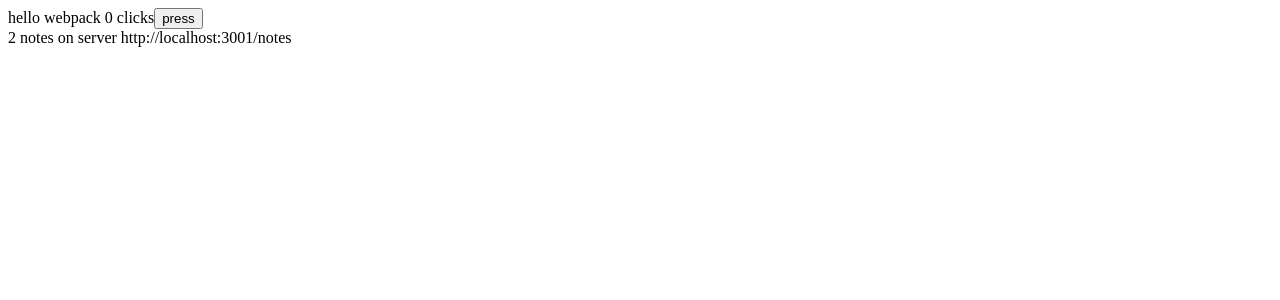
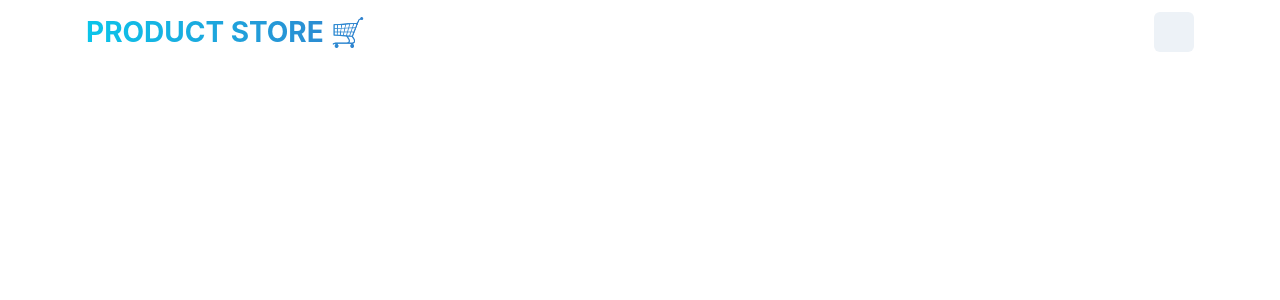
Before and after one commit to Sprou-t/shopHope, a React app: page /create in a window 1280 px wide. Shown: the top 300 px of the page. Built offline with nearby package versions, Linux system fonts and the light colour scheme; data requests are answered from the project's data file.

Commit message:
have not finish Navbar component

```diff
--- a/package.json
+++ b/package.json
@@ -15,14 +15,19 @@
   "license": "ISC",
   "description": "",
   "dependencies": {
+    "@chakra-ui/react": "^2.8.2",
+    "@emotion/react": "^11.13.3",
+    "@emotion/styled": "^11.13.0",
     "axios": "^1.7.7",
     "core-js": "^3.38.1",
     "dotenv": "^16.4.5",
     "express": "^4.21.0",
+    "framer-motion": "^11.5.4",
     "mongoose": "^8.6.2",
     "promise-polyfill": "^8.3.0",
     "react": "^18.3.1",
     "react-dom": "^18.3.1",
+    "react-router-dom": "^6.26.2",
     "regenerator-runtime": "^0.14.1"
   },
   "devDependencies": {
--- a/src/App.js
+++ b/src/App.js
@@ -1,38 +1,22 @@
 import React, { useState, useEffect } from 'react'
 import './index.css'
 import axios from 'axios'
-
-const useNotes = (url) => {
-  const [notes, setNotes] = useState([])
-  useEffect(() => {
-    axios.get(url).then(response => {
-      setNotes(response.data)
-    })
-  }, [url])
-  return notes
-}
+import { Box } from '@chakra-ui/react'
+import { Route, Routes } from 'react-router-dom'
+import CreatePage from './pages/CreatePage.jsx'
+import HomePage from './pages/HomePage.jsx'
+import Navbar from './components/Navbar.jsx'
+import { p } from 'framer-motion/client'
 
 const App = () => {
-    const [counter, setCounter] = useState(0)
-
-    const [values, setValues] = useState([])
-    const notes = useNotes(BACKEND_URL)
-
-
-    const handleClick = () => {
-      setCounter(counter + 1)
-      setValues(values.concat(counter))
-    }
-
     return (
-      <div className="container">
-        hello webpack {counter} clicks
-
-        <button onClick={handleClick}>
-          press
-        </button>
-        <div>{notes.length} notes on server {BACKEND_URL}</div>
-      </div>
+      <Box minH='100vh'>
+        <Navbar/>
+        <Routes>
+          <Route path = '/' element = {<HomePage />} />
+          <Route path = '/create' element = {<CreatePage />} />
+        </Routes>
+      </Box>
     )
   }
 
--- /dev/null
+++ b/src/components/Navbar.jsx
@@ -0,0 +1,36 @@
+import { Container, Flex, Text, HStack, Button } from "@chakra-ui/react";
+import { Link } from "react-router-dom";
+import React from "react";
+
+const Navbar = () => {
+  return (
+    <Container maxW="1140px" px={4}>
+      <Flex
+        h={16}
+        alignItems={"center"}
+        justifyContent={"space-between"}
+        flexDir={{ base: "column", sm: "row" }}
+      >
+        <Text
+          fontSize={{ base: "22", sm: "28" }}
+          fontWeight={"bold"}
+          textTransform={"uppercase"}
+          textAlign={"center"}
+          bgGradient={"linear(to-r, cyan.400, blue.500)"}
+          bgClip={"text"}
+        >
+          <Link to="/">Product store 🛒</Link>
+        </Text>
+        <HStack spacing={2} alignItems={'center'}>
+            <Link to='/create'>
+                <Button>
+
+                </Button>
+            </Link>
+        </HStack>
+      </Flex>
+    </Container>
+  );
+};
+
+export default Navbar;
--- a/src/index.js
+++ b/src/index.js
@@ -2,15 +2,26 @@ import React from "react";
 import ReactDOM from "react-dom/client";
 import App from "./App.js";
 import "./index.css";
+import { ChakraProvider } from "@chakra-ui/react";
+import { BrowserRouter } from "react-router-dom";
 // import 'core-js/stable/index.js'  for Map, Set... can import only specific parts i need
-import 'regenerator-runtime/runtime.js'// need for async await
+import "regenerator-runtime/runtime.js"; // need for async await
 
-import PromisePolyfill from 'promise-polyfill';
+import PromisePolyfill from "promise-polyfill";
 
-if (!window.Promise) { // to make promise work in IE
+if (!window.Promise) {
+  // to make promise work in IE
   window.Promise = PromisePolyfill;
 }
 
 const el = document.getElementById("app");
 
-ReactDOM.createRoot(el).render(<App />);  // This is the new API
+ReactDOM.createRoot(el).render(
+  <React.StrictMode>
+    <BrowserRouter>
+      <ChakraProvider>
+        <App />
+      </ChakraProvider>
+    </BrowserRouter>
+  </React.StrictMode>
+);
--- /dev/null
+++ b/src/pages/CreatePage.jsx
@@ -0,0 +1,11 @@
+import React from 'react'
+
+const CreatePage = () => {
+  return (
+    <div>
+
+    </div>
+  )
+}
+
+export default CreatePage
--- /dev/null
+++ b/src/pages/HomePage.jsx
@@ -0,0 +1,11 @@
+import React from 'react'
+
+const HomePage = () => {
+  return (
+    <div>
+
+    </div>
+  )
+}
+
+export default HomePage
```
Also changed, not shown: 2 other files (tests, documents, lock files or other folders).
